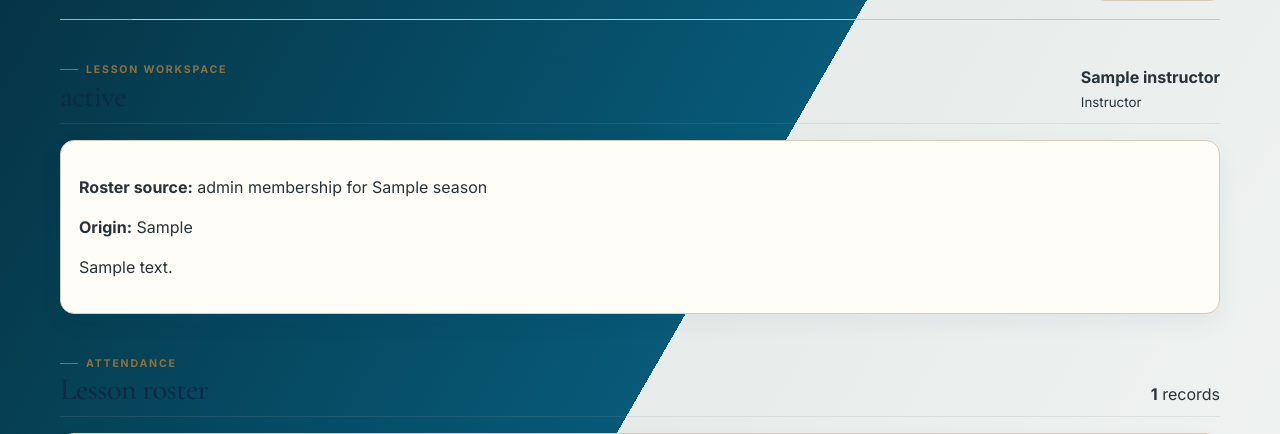
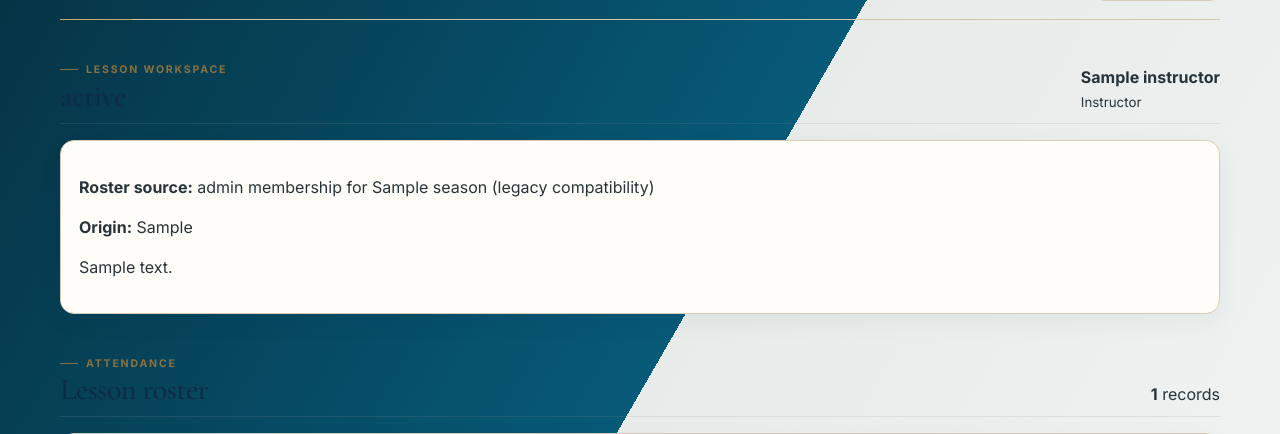
Before and after one commit to mcangeli/iea-team-portal, a Django app: template templates/portal/lesson_occurrence_detail.html in a window 1280 px wide. Shown: the part 197-631 px from the top of the page. Run offline with Django 5.2, Linux system fonts and the light colour scheme; the template is opened without the code that fills it: most values are stand-ins (such as "Sample title", 1, 10 or a date in 2020); grey boxes marked "Sample" are stand-in pictures; parts of the project's set-up code (start-up, migrations or seed data) failed here and were passed over.

Commit message:
v3.6.2: clarify IEA roster source and schedule-another action

```diff
--- a/templates/portal/lesson_occurrence_detail.html
+++ b/templates/portal/lesson_occurrence_detail.html
@@ -1,6 +1,6 @@
 {% extends 'base.html' %}{% block title %}{{ occurrence.title }}{% endblock %}{% block content %}
-<div class="page-intro"><div><div class="eyebrow">{% if iea_context %}{{ iea_context.get_team_level_display|upper }} · {{ iea_context.season.name }}{% else %}BARN LESSON{% endif %}</div><h1>{{ occurrence.title }}</h1><p>{{ occurrence.starts_at|date:"l, F j, Y · g:i A" }}{% if occurrence.ends_at %}–{{ occurrence.ends_at|date:"g:i A" }}{% endif %} · {{ occurrence.location|default:"Location TBD" }}</p></div><div class="actions"><a class="btn secondary" href="{% url 'lesson_series_detail' occurrence.series.pk %}">Back to series</a>{% if can_manage %}<a class="btn" href="{% url 'lesson_day_workspace' occurrence.pk %}">Run lesson</a>{% endif %}{% if can_manage and occurrence.status != 'completed' and occurrence.status != 'cancelled' %}<a class="btn secondary" href="{% url 'lesson_occurrence_reschedule' occurrence.pk %}">Reschedule</a><a class="btn secondary" href="{% url 'lesson_occurrence_cancel' occurrence.pk %}">Cancel</a>{% endif %}</div></div>
-<section class="content-section"><div class="section-head"><div><div class="eyebrow">LESSON WORKSPACE</div><h2>{{ occurrence.get_status_display }}</h2></div><div>{% if occurrence.instructor %}<strong>{{ occurrence.instructor }}</strong><br><small>Instructor</small>{% endif %}</div></div><div class="card"><p><strong>Roster source:</strong> {% if iea_context %}{{ iea_context.get_team_level_display }} membership for {{ iea_context.season.name }}{% else %}Barn lesson enrollment{% endif %}</p><p><strong>Origin:</strong> {{ occurrence.get_origin_display }}{% if occurrence.origin == 'generated' and occurrence.scheduled_for %} · Original slot {{ occurrence.scheduled_for|date:"M j, Y g:i A" }}{% endif %}</p>{% if occurrence.notes %}<p>{{ occurrence.notes }}</p>{% endif %}{% if can_manage and occurrence.status != 'completed' and occurrence.status != 'cancelled' %}<div class="actions"><form method="post" action="{% url 'lesson_occurrence_prepare' occurrence.pk %}">{% csrf_token %}<button class="btn secondary" type="submit">Prepare / refresh roster</button></form><form method="post" action="{% url 'lesson_occurrence_complete' occurrence.pk %}">{% csrf_token %}<button class="btn" type="submit">Mark lesson complete</button></form></div>{% endif %}</div></section>
+<div class="page-intro"><div><div class="eyebrow">{% if iea_context %}{{ iea_context.get_team_level_display|upper }} · {{ iea_context.season.name }}{% else %}BARN LESSON{% endif %}</div><h1>{{ occurrence.title }}</h1><p>{{ occurrence.starts_at|date:"l, F j, Y · g:i A" }}{% if occurrence.ends_at %}–{{ occurrence.ends_at|date:"g:i A" }}{% endif %} · {{ occurrence.location|default:"Location TBD" }}</p></div><div class="actions"><a class="btn secondary" href="{% url 'lesson_series_detail' occurrence.series.pk %}">Back to series</a>{% if can_manage %}<a class="btn" href="{% url 'lesson_day_workspace' occurrence.pk %}">Run lesson</a>{% if iea_context %}<a class="btn secondary" href="{% url 'iea_lesson_occurrence_duplicate' occurrence.pk %}">Schedule another</a>{% endif %}{% endif %}{% if can_manage and occurrence.status != 'completed' and occurrence.status != 'cancelled' %}<a class="btn secondary" href="{% url 'lesson_occurrence_reschedule' occurrence.pk %}">Reschedule</a><a class="btn secondary" href="{% url 'lesson_occurrence_cancel' occurrence.pk %}">Cancel</a>{% endif %}</div></div>
+<section class="content-section"><div class="section-head"><div><div class="eyebrow">LESSON WORKSPACE</div><h2>{{ occurrence.get_status_display }}</h2></div><div>{% if occurrence.instructor %}<strong>{{ occurrence.instructor }}</strong><br><small>Instructor</small>{% endif %}</div></div><div class="card"><p><strong>Roster source:</strong> {% if iea_context and occurrence.iea_roster_configured %}Scheduled riders for this lesson{% elif iea_context %}{{ iea_context.get_team_level_display }} membership for {{ iea_context.season.name }} (legacy compatibility){% else %}Barn lesson enrollment{% endif %}</p><p><strong>Origin:</strong> {{ occurrence.get_origin_display }}{% if occurrence.origin == 'generated' and occurrence.scheduled_for %} · Original slot {{ occurrence.scheduled_for|date:"M j, Y g:i A" }}{% endif %}</p>{% if occurrence.notes %}<p>{{ occurrence.notes }}</p>{% endif %}{% if can_manage and occurrence.status != 'completed' and occurrence.status != 'cancelled' %}<div class="actions"><form method="post" action="{% url 'lesson_occurrence_prepare' occurrence.pk %}">{% csrf_token %}<button class="btn secondary" type="submit">Prepare / refresh roster</button></form><form method="post" action="{% url 'lesson_occurrence_complete' occurrence.pk %}">{% csrf_token %}<button class="btn" type="submit">Mark lesson complete</button></form></div>{% endif %}</div></section>
 <section class="content-section"><div class="section-head"><div><div class="eyebrow">ATTENDANCE</div><h2>Lesson roster</h2></div><div><strong>{{ attendance|length }}</strong> records</div></div><div class="ops-list compact-list">{% for record in attendance %}<div class="ops-row card"><div class="ops-main"><h3>{{ record.person }}</h3><p><strong>{{ record.get_status_display }}</strong>{% if record.notes %} · {{ record.notes }}{% endif %}</p></div>{% if can_manage and occurrence.status != 'completed' and occurrence.status != 'cancelled' %}<div class="ops-actions"><a class="btn secondary small" href="{% url 'lesson_occurrence_attendance_edit' record.pk %}">Attendance</a></div>{% endif %}</div>{% empty %}<div class="empty-state">No attendance has been prepared yet.{% if can_manage and occurrence.status != 'completed' and occurrence.status != 'cancelled' %} Use <strong>Prepare / refresh roster</strong> to materialize the current roster.{% endif %}</div>{% endfor %}</div></section>
 <section class="content-section"><div class="section-head"><div><div class="eyebrow">HORSE ASSIGNMENTS</div><h2>Riders & horses</h2></div></div><div class="ops-list compact-list">{% for assignment in assignments %}{% if assignment.role == 'participant' %}<div class="ops-row card"><div class="ops-main"><h3>{{ assignment.person }}</h3><p>{% if assignment.horse %}<strong>{{ assignment.horse.name }}</strong>{% else %}<strong>Horse not assigned</strong>{% endif %}{% if assignment.notes %} · {{ assignment.notes }}{% endif %}</p></div>{% if can_manage and occurrence.status != 'completed' and occurrence.status != 'cancelled' %}<div class="ops-actions"><a class="btn secondary small" href="{% url 'lesson_assignment_edit' assignment.pk %}">{% if assignment.horse %}Change horse{% else %}Assign horse{% endif %}</a></div>{% endif %}</div>{% endif %}{% empty %}<div class="empty-state">No participant assignments have been prepared yet.</div>{% endfor %}</div></section>
 {% endblock %}
```
